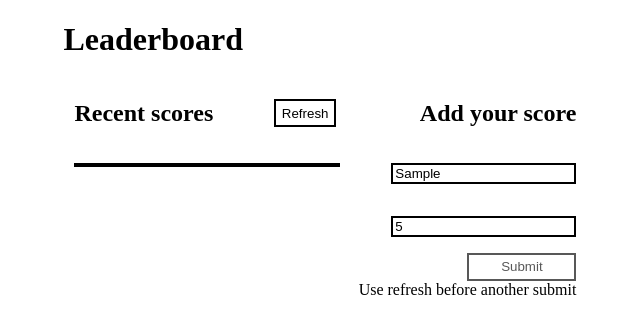
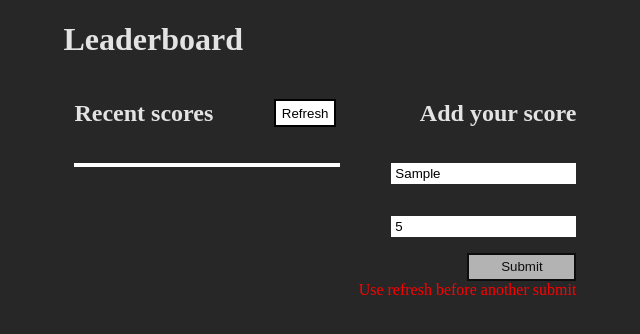
Before and after one commit to Lockless404/Leaderboard, a website built with webpack: page src/index.html in a window 1280 px wide. Both pictures are taken after typing "Sample", "5" into the empty fields and a click on the button "Submit". Shown: the whole page, without its empty margins (143-783 px from the left). Built offline with nearby package versions, Linux system fonts and the light colour scheme; no server answers.

Commit message:
Added colours and updated readme

```diff
--- a/src/style.css
+++ b/src/style.css
@@ -1,4 +1,6 @@
 body {
+  background-color: rgba(0, 0, 0, 0.849);
+  color: rgba(255, 255, 255, 0.87);
   display: grid;
   align-items: center;
   justify-content: center;
@@ -33,7 +35,7 @@ button {
   height: 1.75rem;
   background-color: #fff;
   border-radius: 0;
-  border: 2px solid #000;
+  border: 2px solid rgb(0, 0, 0);
 }
 
 ul {
@@ -43,12 +45,12 @@ ul {
   list-style: none;
   padding: 0;
   width: 100%;
-  border: 2px solid #000;
+  border: 2px solid rgb(255, 255, 255);
 }
 
 li {
   display: flex;
-  border-bottom: 1px solid rgba(0, 0, 0, 0.24);
+  border-bottom: 1px solid rgba(255, 255, 255, 0.712);
   width: 100%;
 }
 
@@ -66,7 +68,7 @@ form {
 
 input {
   margin: 1rem 0 1rem 0;
-  border: 2px solid #000;
+  border: 2px solid rgb(255, 255, 255);
 }
 
 .submitBtn {
@@ -81,6 +83,7 @@ input {
 
 .errorMsg {
   display: none;
+  color: red;
 }
 
 .appear {
```
Also changed, not shown: Leaderboard.png, README.md.
